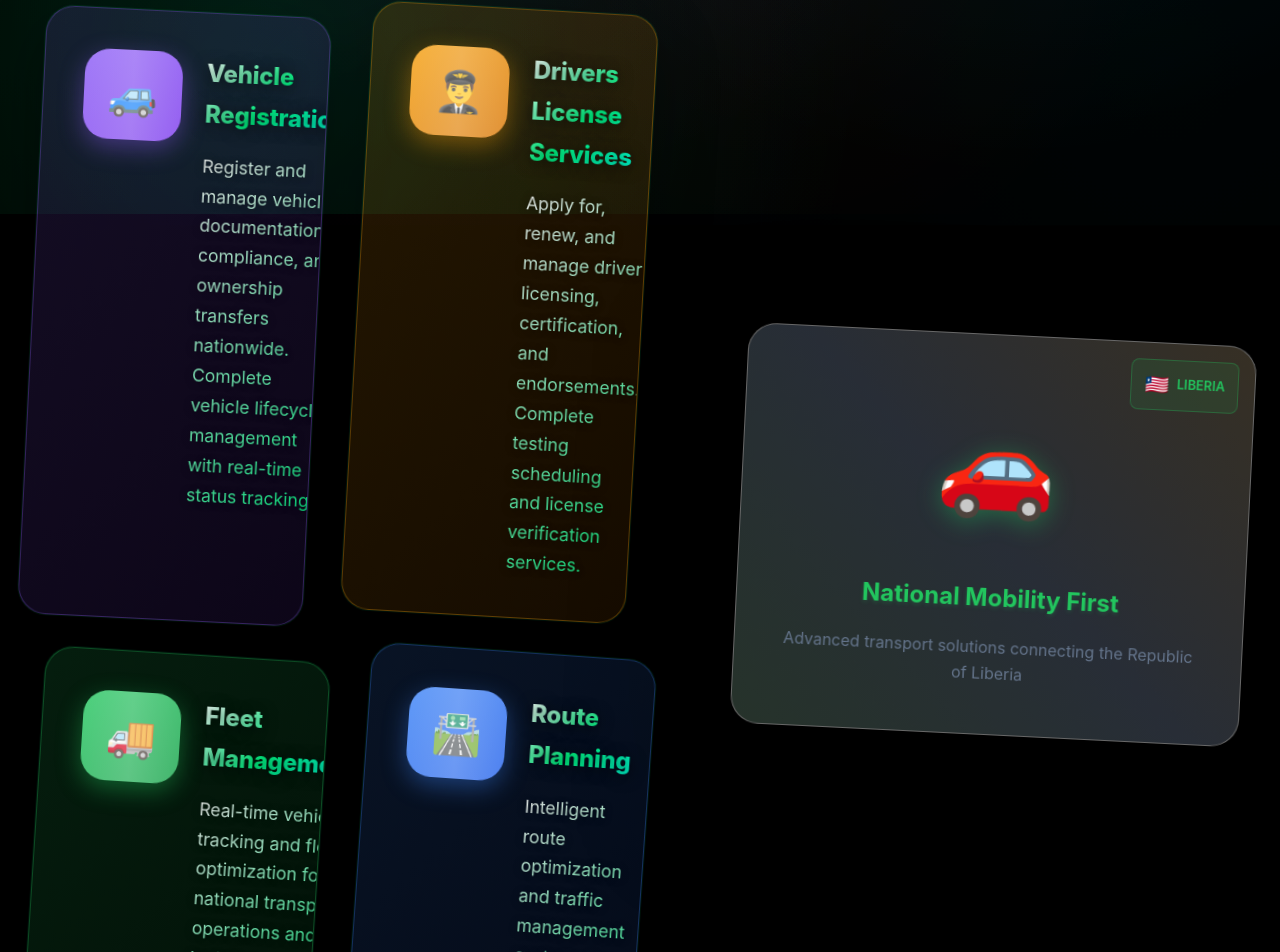
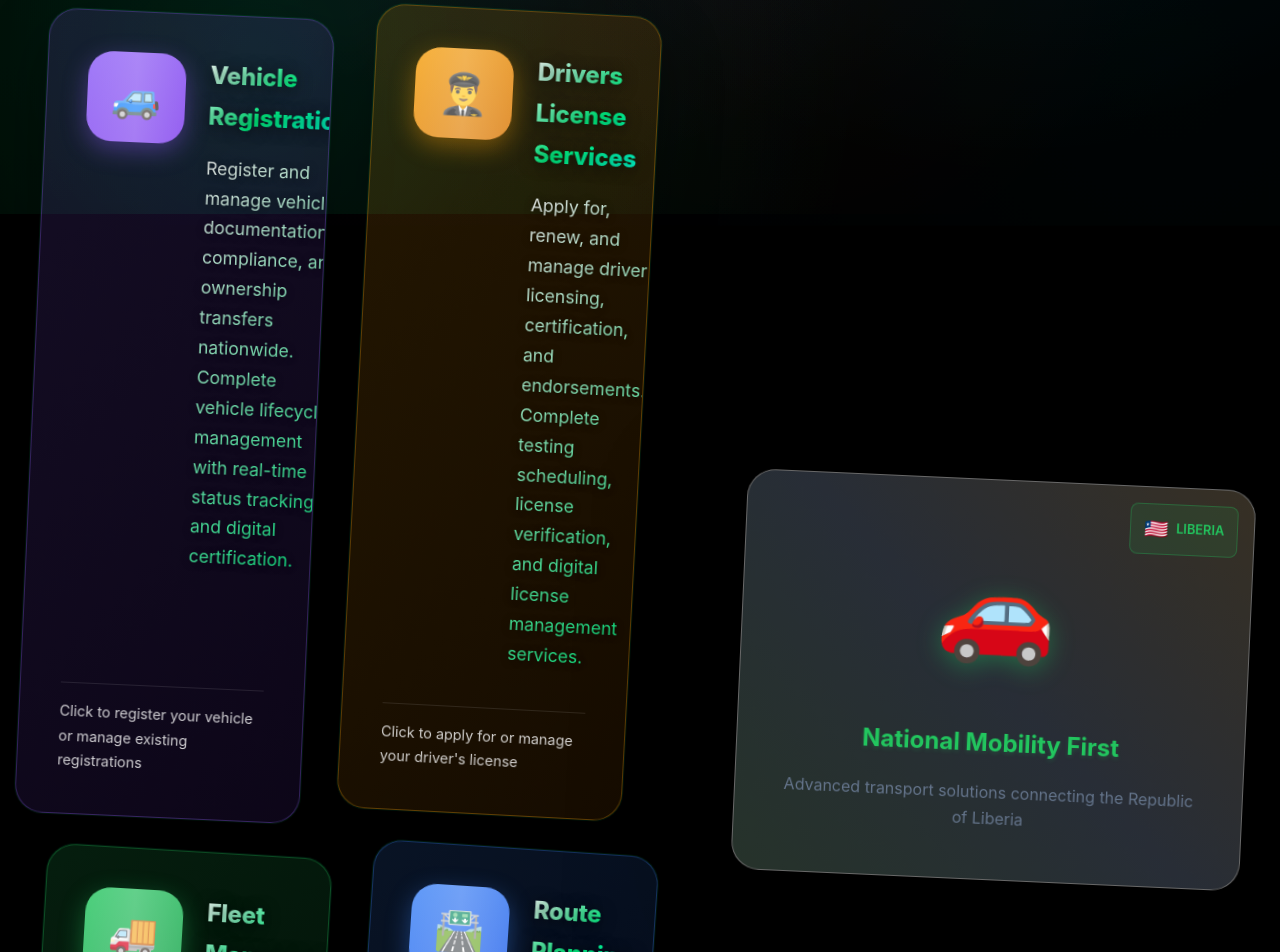
Before and after one commit to liberianpost/transport-digitalliberia, a React (Vite) app: page / in a window 1280 px wide. Shown: the part 586-1538 px from the top of the page. Built offline with nearby package versions, Linux system fonts and the light colour scheme.

Commit message:
Modify DSSN input and update feature descriptions
Updated DSSN input fields to accept 15 digits instead of 11. Enhanced feature descriptions for vehicle registration, driver's license services, fleet management, and route planning.

```diff
--- a/src/App.jsx
+++ b/src/App.jsx
@@ -85,13 +85,13 @@ function App() {
             <input
               type="text"
               id="dssn-signup"
-              placeholder="Enter your DSSN"
-              maxLength="11"
-              pattern="[0-9]{11}"
-              title="DSSN must be 11 digits"
+              placeholder="Enter your 15-digit DSSN"
+              maxLength="15"
+              pattern="[0-9]{15}"
+              title="DSSN must be 15 digits"
             />
             <div className="input-help">
-              Your 11-digit Digital Social Security Number
+              Your 15-digit Digital Social Security Number
             </div>
           </div>
 
@@ -116,10 +116,10 @@ function App() {
             <input
               type="text"
               id="dssn-login"
-              placeholder="Enter your DSSN"
-              maxLength="11"
-              pattern="[0-9]{11}"
-              title="DSSN must be 11 digits"
+              placeholder="Enter your 15-digit DSSN"
+              maxLength="15"
+              pattern="[0-9]{15}"
+              title="DSSN must be 15 digits"
             />
           </div>
 
@@ -246,7 +246,7 @@ function App() {
               </p>
 
               <div className="transport-features-grid">
-                {/* Vehicle Registration Feature */}
+                {/* Vehicle Registration Feature - Increased Height */}
                 <div
                   className="transport-feature-item floating"
                   onClick={handleVehicleClick}
@@ -255,20 +255,36 @@ function App() {
                     border: '1px solid rgba(139, 92, 246, 0.3)',
                     backdropFilter: 'blur(20px)',
                     animationDelay: '0s',
-                    cursor: 'pointer'
+                    cursor: 'pointer',
+                    minHeight: '280px',
+                    display: 'flex',
+                    flexDirection: 'column',
+                    justifyContent: 'space-between'
                   }}
                 >
+                  <div style={{ display: 'flex', alignItems: 'flex-start', gap: '1.5rem', flex: 1 }}>
                     <div className="transport-feature-icon" style={{
                       background: 'linear-gradient(135deg, #8b5cf6, #7c3aed)',
-                    boxShadow: '0 8px 25px rgba(139, 92, 246, 0.4)'
+                      boxShadow: '0 8px 25px rgba(139, 92, 246, 0.4)',
+                      flexShrink: 0
                     }}>🚙</div>
-                  <div className="transport-feature-content">
+                    <div className="transport-feature-content" style={{ flex: 1 }}>
                       <h4>Vehicle Registration</h4>
-                    <p>Register and manage vehicle documentation, compliance, and ownership transfers nationwide. Complete vehicle lifecycle management with real-time status tracking.</p>
+                      <p>Register and manage vehicle documentation, compliance, and ownership transfers nationwide. Complete vehicle lifecycle management with real-time status tracking and digital certification.</p>
+                    </div>
+                  </div>
+                  <div style={{
+                    marginTop: '1rem',
+                    paddingTop: '1rem',
+                    borderTop: '1px solid rgba(255, 255, 255, 0.1)',
+                    fontSize: '0.9rem',
+                    color: 'rgba(255, 255, 255, 0.8)'
+                  }}>
+                    Click to register your vehicle or manage existing registrations
                   </div>
                 </div>
 
-                {/* Drivers License Feature */}
+                {/* Drivers License Feature - Increased Height */}
                 <div
                   className="transport-feature-item floating"
                   onClick={handleLicenseClick}
@@ -277,16 +293,32 @@ function App() {
                     border: '1px solid rgba(245, 158, 11, 0.3)',
                     backdropFilter: 'blur(20px)',
                     animationDelay: '0.2s',
-                    cursor: 'pointer'
+                    cursor: 'pointer',
+                    minHeight: '280px',
+                    display: 'flex',
+                    flexDirection: 'column',
+                    justifyContent: 'space-between'
                   }}
                 >
+                  <div style={{ display: 'flex', alignItems: 'flex-start', gap: '1.5rem', flex: 1 }}>
                     <div className="transport-feature-icon" style={{
                       background: 'linear-gradient(135deg, #f59e0b, #d97706)',
-                    boxShadow: '0 8px 25px rgba(245, 158, 11, 0.4)'
+                      boxShadow: '0 8px 25px rgba(245, 158, 11, 0.4)',
+                      flexShrink: 0
                     }}>👨‍✈️</div>
-                  <div className="transport-feature-content">
+                    <div className="transport-feature-content" style={{ flex: 1 }}>
                       <h4>Drivers License Services</h4>
-                    <p>Apply for, renew, and manage driver licensing, certification, and endorsements. Complete testing scheduling and license verification services.</p>
+                      <p>Apply for, renew, and manage driver licensing, certification, and endorsements. Complete testing scheduling, license verification, and digital license management services.</p>
+                    </div>
+                  </div>
+                  <div style={{
+                    marginTop: '1rem',
+                    paddingTop: '1rem',
+                    borderTop: '1px solid rgba(255, 255, 255, 0.1)',
+                    fontSize: '0.9rem',
+                    color: 'rgba(255, 255, 255, 0.8)'
+                  }}>
+                    Click to apply for or manage your driver's license
                   </div>
                 </div>
 
@@ -295,7 +327,8 @@ function App() {
                   background: 'linear-gradient(135deg, rgba(34, 197, 94, 0.15), rgba(22, 163, 74, 0.1))',
                   border: '1px solid rgba(34, 197, 94, 0.3)',
                   backdropFilter: 'blur(20px)',
-                  animationDelay: '0.4s'
+                  animationDelay: '0.4s',
+                  minHeight: '220px'
                 }}>
                   <div className="transport-feature-icon" style={{
                     background: 'linear-gradient(135deg, #22c55e, #16a34a)',
@@ -303,7 +336,7 @@ function App() {
                   }}>🚚</div>
                   <div className="transport-feature-content">
                     <h4>Fleet Management</h4>
-                    <p>Real-time vehicle tracking and fleet optimization for national transport operations and logistics coordination.</p>
+                    <p>Real-time vehicle tracking and fleet optimization for national transport operations and logistics coordination with advanced analytics.</p>
                   </div>
                 </div>
 
@@ -311,7 +344,8 @@ function App() {
                   background: 'linear-gradient(135deg, rgba(59, 130, 246, 0.15), rgba(37, 99, 235, 0.1))',
                   border: '1px solid rgba(59, 130, 246, 0.3)',
                   backdropFilter: 'blur(20px)',
-                  animationDelay: '0.6s'
+                  animationDelay: '0.6s',
+                  minHeight: '220px'
                 }}>
                   <div className="transport-feature-icon" style={{
                     background: 'linear-gradient(135deg, #3b82f6, #2563eb)',
@@ -319,7 +353,7 @@ function App() {
                   }}>🛣️</div>
                   <div className="transport-feature-content">
                     <h4>Route Planning</h4>
-                    <p>Intelligent route optimization and traffic management systems for efficient transportation networks.</p>
+                    <p>Intelligent route optimization and traffic management systems for efficient transportation networks and urban mobility planning.</p>
                   </div>
                 </div>
               </div>
```
Lines whose indentation alone changed are shown as unchanged.
